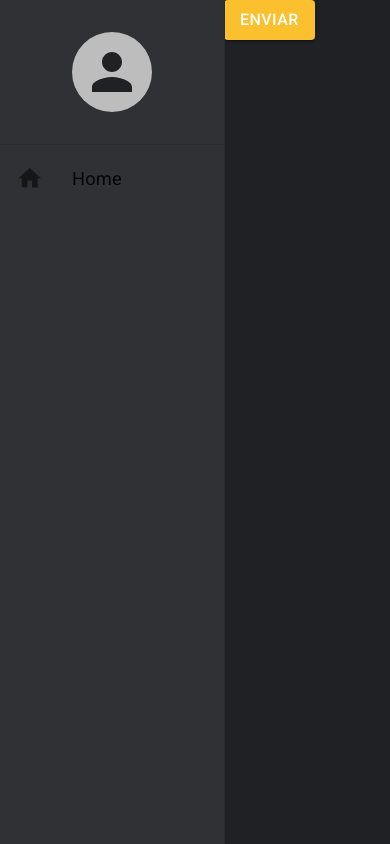
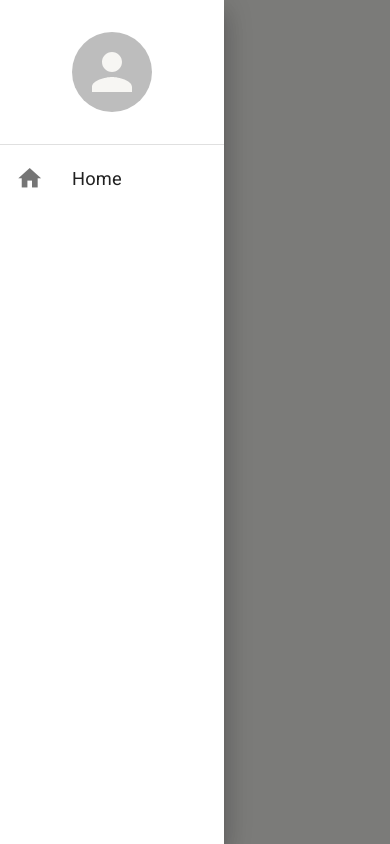
Before and after one commit to Gabriel-pagnan/dashboard, a React (Create React App) app: page /home in a window 390 px wide. Both pictures are taken after a click on the button "ENVIAR". Built offline with nearby package versions, Linux system fonts and the light colour scheme.

Commit message:
responsive sidebar

```diff
--- a/src/App.tsx
+++ b/src/App.tsx
@@ -1,5 +1,5 @@
 import React from 'react';
-import { AppThemeProvider } from './shared/contexts';
+import { DrawerProvider, AppThemeProvider } from './shared/contexts';
 import { BrowserRouter } from 'react-router-dom';
 import { AppRoutes } from './routes';
 import { SideBar } from './shared/components';
@@ -7,12 +7,13 @@
 export const App = () => {
   return (
     <AppThemeProvider>
-      <BrowserRouter>
-        <SideBar>
-          <AppRoutes />
-        </SideBar>
-      </BrowserRouter>
+      <DrawerProvider>
+        <BrowserRouter>
+          <SideBar>
+            <AppRoutes />
+          </SideBar>
+        </BrowserRouter>
+      </DrawerProvider>
     </AppThemeProvider>
-
   );
 };
--- a/src/routes/index.tsx
+++ b/src/routes/index.tsx
@@ -1,12 +1,12 @@
 import Button from '@mui/material/Button';
 import { Routes, Route, Navigate } from 'react-router-dom';
-import { useAppThemeContext } from '../shared/contexts';
+import { useDrawerContext } from '../shared/contexts';
 
 export const AppRoutes = () =>{
-  const { toggleTheme } = useAppThemeContext();
+  const { toggleDrawerOpen } = useDrawerContext();
   return(
     <Routes>
-      <Route path="/home" element={<Button variant="contained" color="primary" onClick={toggleTheme}>Enviar</Button>}/>
+      <Route path="/home" element={<Button variant="contained" color="primary" onClick={toggleDrawerOpen}>Enviar</Button>}/>
 
       <Route path="*" element={<Navigate to="/home" />} />
     </Routes>
--- a/src/shared/components/side-bar/SideBar.tsx
+++ b/src/shared/components/side-bar/SideBar.tsx
@@ -1,6 +1,7 @@
-import { Avatar, Drawer, Divider, List, ListItemButton, ListItemIcon, ListItemText, Icon } from '@mui/material';
+import { Avatar, Drawer, Divider, List, ListItemButton, ListItemIcon, ListItemText, Icon, useMediaQuery } from '@mui/material';
 import { Box, useTheme } from '@mui/system';
 import { ReactNode } from 'react';
+import { useDrawerContext } from '../../contexts';
 
 interface ISideBarProps {
     children: ReactNode
@@ -8,10 +9,11 @@
 
 export const SideBar: React.FC<ISideBarProps> = ({ children }) => {
   const theme = useTheme();
-
+  const { isDrawerOpen, toggleDrawerOpen } = useDrawerContext();
+  const smDown = useMediaQuery(theme.breakpoints.down('sm'));
   return (
     <>
-      <Drawer variant='permanent'>
+      <Drawer open={isDrawerOpen} variant={smDown ? 'temporary' : 'permanent'} onClose={toggleDrawerOpen}>
         <Box width={theme.spacing(28)} height='100%' display='flex' flexDirection='column'>
           <Box width='100%' height={theme.spacing(18)} display='flex' alignItems='center' justifyContent='center'>
             <Avatar alt='profile' sx={{height: theme.spacing(10), width: theme.spacing(10)}}/>
@@ -31,7 +33,7 @@
           </Box>
         </Box>
       </Drawer>
-      <Box height='100vh' marginLeft={theme.spacing(28)}>
+      <Box height='100vh' marginLeft={smDown ? 0 : theme.spacing(28)}>
         {children}
       </Box>
     </>
--- /dev/null
+++ b/src/shared/contexts/DrawerContext.tsx
@@ -0,0 +1,28 @@
+import { createContext, useCallback, useState, useContext } from 'react';
+
+interface IDrawerContextData {
+    isDrawerOpen: boolean;
+    toggleDrawerOpen: () => void;
+}
+interface IDrawerProvider {
+    children: React.ReactNode
+}
+
+const DrawerContext = createContext({} as IDrawerContextData);
+
+export const useDrawerContext = () => {
+  return useContext(DrawerContext);
+};
+
+export const DrawerProvider: React.FC<IDrawerProvider> = ({ children }) => {
+  const [isDrawerOpen, setIsDrawerOpen] = useState(false);
+  const toggleDrawerOpen = useCallback(() => {
+    setIsDrawerOpen(oldDrawerOpen => !oldDrawerOpen);
+  }, []);
+
+  return (
+    <DrawerContext.Provider value={{ isDrawerOpen, toggleDrawerOpen }}>
+      {children}
+    </DrawerContext.Provider>
+  );
+};
--- a/src/shared/contexts/index.ts
+++ b/src/shared/contexts/index.ts
@@ -1 +1,2 @@
 export * from './ThemeContext';
+export * from './DrawerContext';
```
